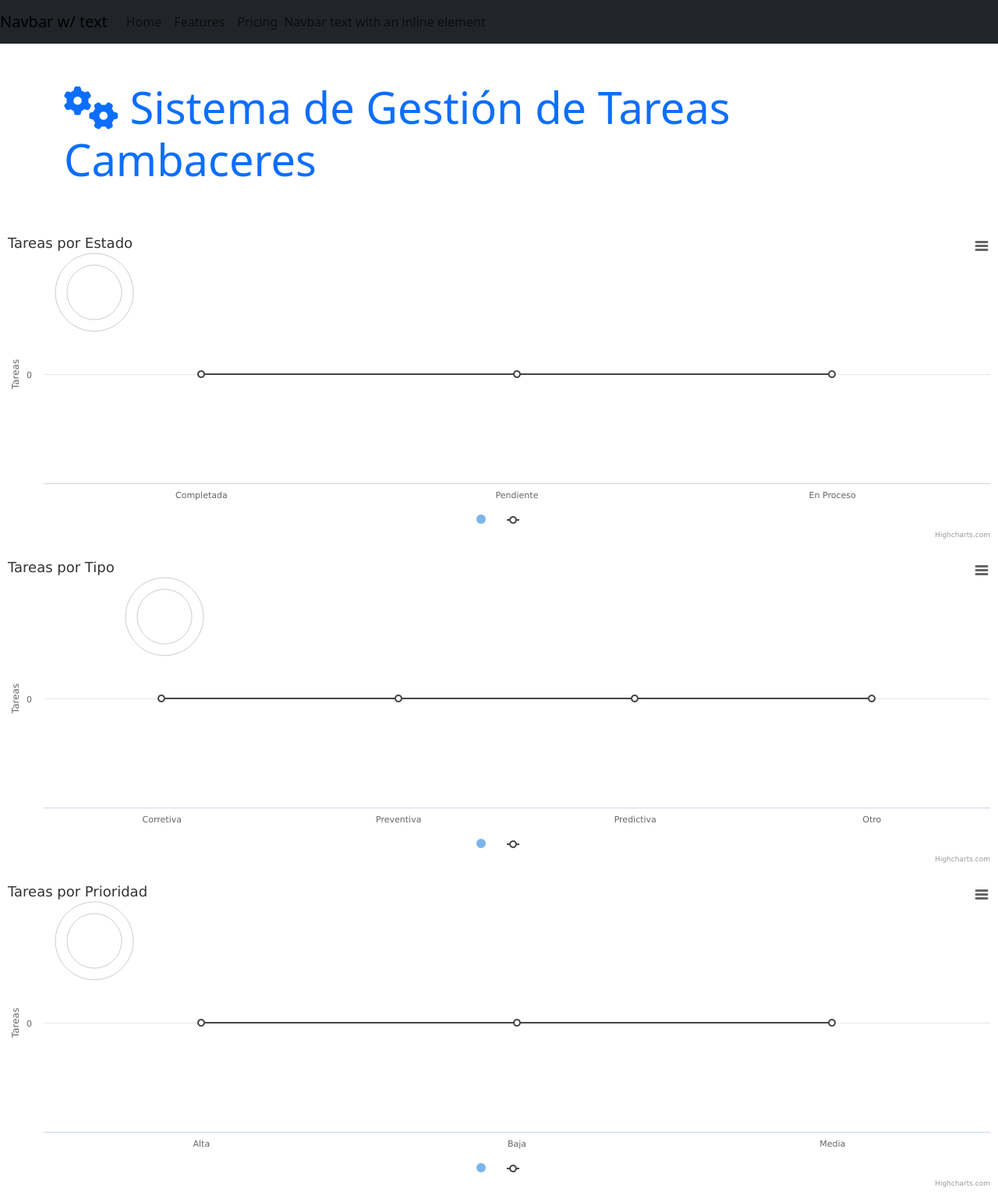
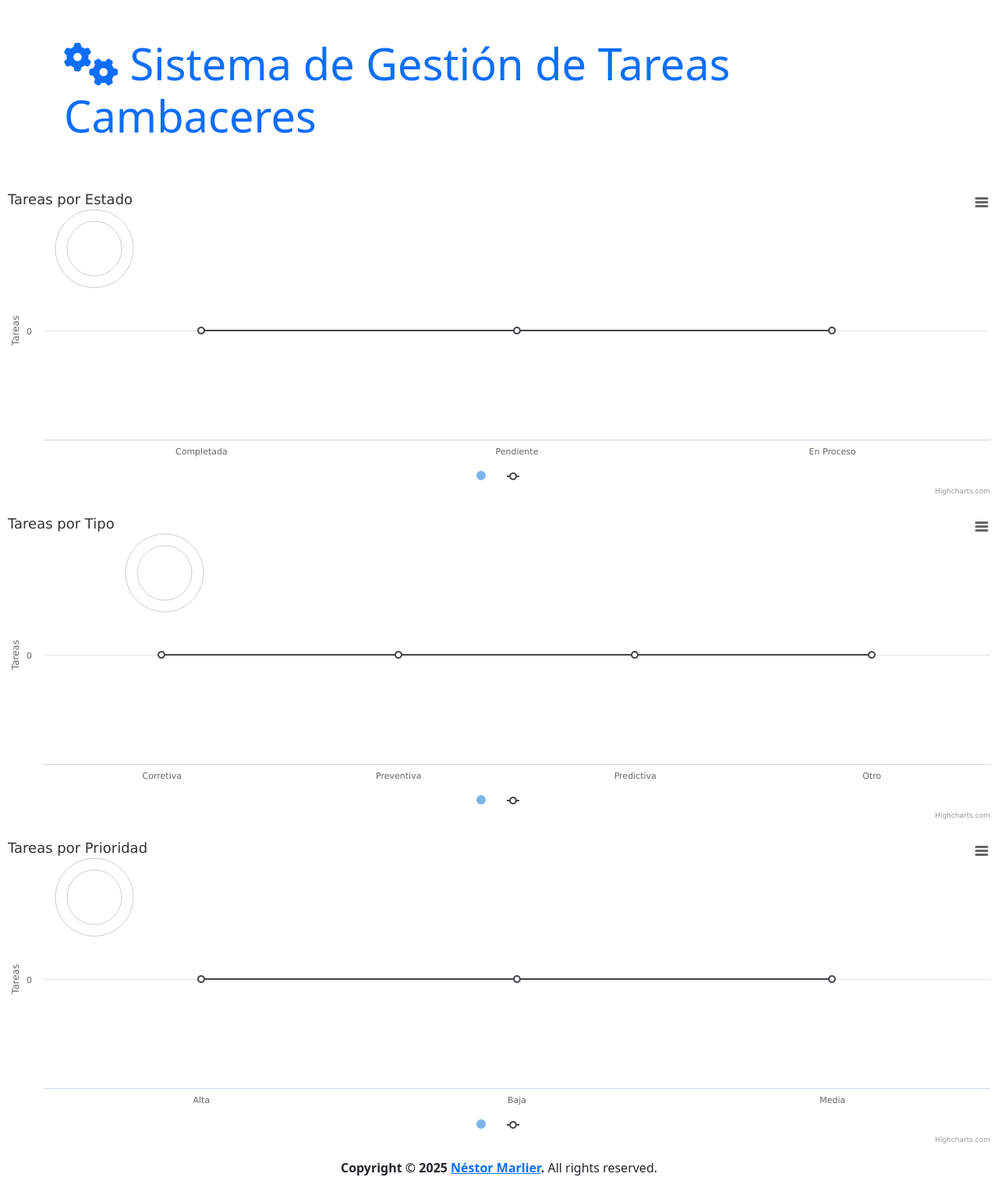
Before and after one commit to nestormarlier/Tareas, a Django app: page / in a window 1280 px wide. Shown: the whole page at 78% size. After the commit the page ends 1508 px from the top, so only its background shows below. Run offline with Django 4.2, Linux system fonts and the light colour scheme; data that the repository does not hold is empty.

Commit message:
Depurado

```diff
--- a/tareas/urls.py
+++ b/tareas/urls.py
@@ -1,7 +1,6 @@
 from django.urls import path
-from .views import tarea_x_estado, home
+from .views import tarea_x_estado
 
 urlpatterns = [
-    path('', tarea_x_estado, name="tareas"),
-    path('home/', home, name="home")
+    path('', tarea_x_estado, name="tareas")
 ]
--- a/tareas/views.py
+++ b/tareas/views.py
@@ -1,8 +1,5 @@
 from django.shortcuts import render
 from .models import Task
-
-def home(request):
-    return render(request, 'tareas/home.html', {'title': 'Néstor Marlier'})
 
 def tarea_x_estado(request):
 
--- a/templates/tareas/footer.html
+++ b/templates/tareas/footer.html
@@ -1,4 +1,3 @@
-<!-- Main Footer -->
-<footer class="main-footer">
-    <strong>Copyright &copy; 2024 <a href="#">Néstor Marlier</a>.</strong> All rights reserved.
+<footer class="text-center">
+    <strong>Copyright &copy; 2025 <a href="#">Néstor Marlier</a>.</strong> All rights reserved.
 </footer>
--- a/templates/tareas/graficos.html
+++ b/templates/tareas/graficos.html
@@ -18,7 +18,6 @@
     <link rel="stylesheet" href="https://cdnjs.cloudflare.com/ajax/libs/font-awesome/6.0.0/css/all.min.css">
 </head>
 <body>
-    {% include "tareas/navbar.html" %}
     <div class="container mt-5">
         <a href="{% url 'admin:index' %}" class="text-decoration-none">
             <h1 class="display-4">
@@ -318,6 +317,8 @@
         </div>
         <! FIN CONTENEDOR TAREAS POR PRIORIDAD  -->
     </div>
+    <!-- Footer -->
+    {% include 'tareas/footer.html' %}
     <script src="https://cdn.jsdelivr.net/npm/bootstrap@5.3.2/dist/js/bootstrap.bundle.min.js" integrity="sha384-C6RzsynM9kWDrMNeT87bh95OGNyZPhcTNXj1NW7RuBCsyN/o0jlpcV8Qyq46cDfL" crossorigin="anonymous"></script>
     <script src="https://cdn.jsdelivr.net/npm/bootstrap@5.3.0/dist/js/bootstrap.bundle.min.js"></script>
 </body>
--- a/templates/tareas/navbar.html
+++ /dev/null
@@ -1,22 +0,0 @@
-<nav class="navbar navbar-expand-lg navbar-light bg-dark">
-  <a class="navbar-brand" href="#">Navbar w/ text</a>
-  <button class="navbar-toggler" type="button" data-toggle="collapse" data-target="#navbarText" aria-controls="navbarText" aria-expanded="false" aria-label="Toggle navigation">
-    <span class="navbar-toggler-icon"></span>
-  </button>
-  <div class="collapse navbar-collapse" id="navbarText">
-    <ul class="navbar-nav mr-auto">
-      <li class="nav-item active">
-        <a class="nav-link" href="#">Home <span class="sr-only">(current)</span></a>
-      </li>
-      <li class="nav-item">
-        <a class="nav-link" href="#">Features</a>
-      </li>
-      <li class="nav-item">
-        <a class="nav-link" href="#">Pricing</a>
-      </li>
-    </ul>
-    <span class="navbar-text">
-      Navbar text with an inline element
-    </span>
-  </div>
-</nav>
```
Also changed, not shown: templates/tareas/body.html (deleted, +0 -40 lines), templates/tareas/header.html (deleted, +0 -33 lines), templates/tareas/home.html (deleted, +0 -33 lines).
